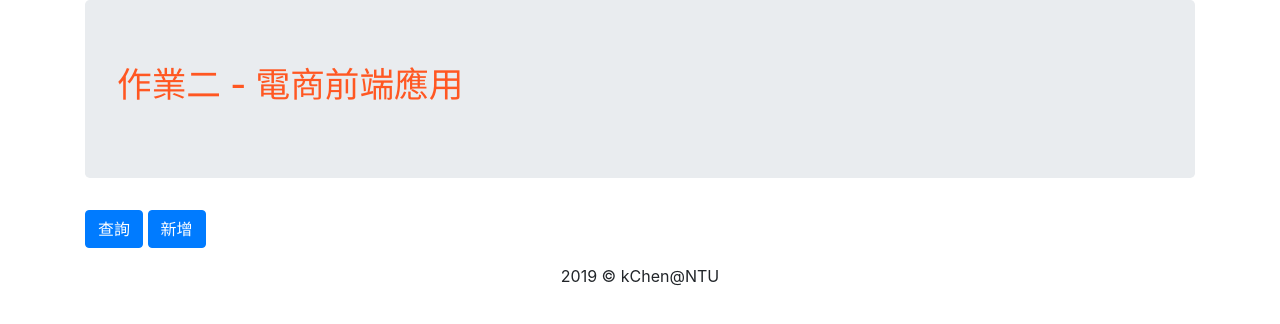
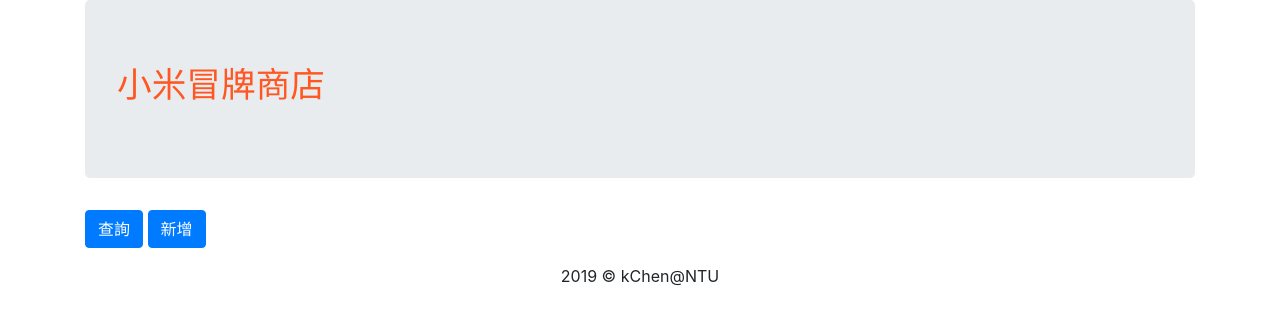
Before and after one commit to david-tw/david-tw.github.io, a plain HTML site: page HW2/index.html in a window 1280 px wide. Drawn offline with nearby package versions, Linux system fonts and the light colour scheme; files that its build step writes are made by us from their sources.

Commit message:
Update index.html

```diff
--- a/HW2/index.html
+++ b/HW2/index.html
@@ -17,7 +17,7 @@
 
     <div class="container">
         <div class="jumbotron">
-            <h1>作業二 - 電商前端應用</h1>
+            <h1>小米冒牌商店</h1>
         </div>
 
         <!-- 工具列 -->
```
